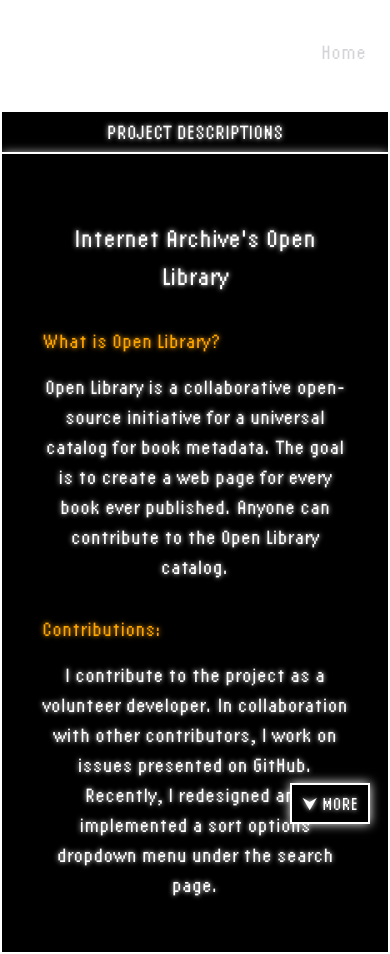
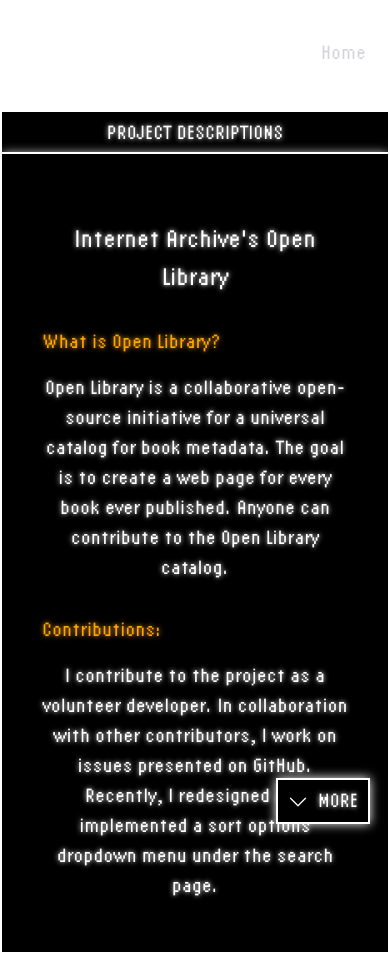
Before and after one commit to aarasawa/aarasawa.dev, a Next.js app: page /projects in a window 390 px wide. Built offline with nearby package versions, Linux system fonts and the light colour scheme.

Commit message:
Updated styling for support on other mobile browsers

```diff
--- a/app/components/ProjectPage/MobileDosTabs/MobileDosTabs.module.css
+++ b/app/components/ProjectPage/MobileDosTabs/MobileDosTabs.module.css
@@ -58,8 +58,11 @@
   background-color: black;
   color: white;
   border: 2px solid white;
-  padding: 5px 10px;
-  font-size: 18px;
+  padding-right: 10px;
+  padding-left: 5px;
+  padding-top: 5px;
+  padding-bottom: 5px;
+  font-size: 20px;
   cursor: pointer;
   box-shadow: 0 0 10px white;
   text-shadow: 0 0 5px white;
@@ -95,3 +98,9 @@
   color: black;
   box-shadow: 0 0 15px white;
 }
+
+.menuIcon {
+  display: inline-flex;
+  width: 30px;
+  height: 30px;
+}
--- a/app/components/ProjectPage/MobileDosTabs/MobileDosTabs.tsx
+++ b/app/components/ProjectPage/MobileDosTabs/MobileDosTabs.tsx
@@ -1,5 +1,6 @@
 import React, { useState } from 'react';
 import { OpenLib, AgriGuard, PhotoFilm, AgriTag, PesticideNOI, ProjectSwampfish } from '../ProjectDescriptions/ProjectDescriptions';
+import { ChevronDown, ChevronUp } from 'lucide-react';
 import styles from './MobileDosTabs.module.css';
 
 const MobileDosTabs: React.FC = () => {
@@ -46,7 +47,7 @@
         </div>
       </div>
       <button className={styles.floatingButton} onClick={() => setMenuOpen(!menuOpen)}>
-        {menuOpen ? '⮝ MORE' : '⮟ MORE'}
+        {menuOpen ? <ChevronUp className={styles.menuIcon}/> : <ChevronDown className={styles.menuIcon}/>} MORE
       </button>
       {menuOpen && (
         <div className={styles.menu}>
```
